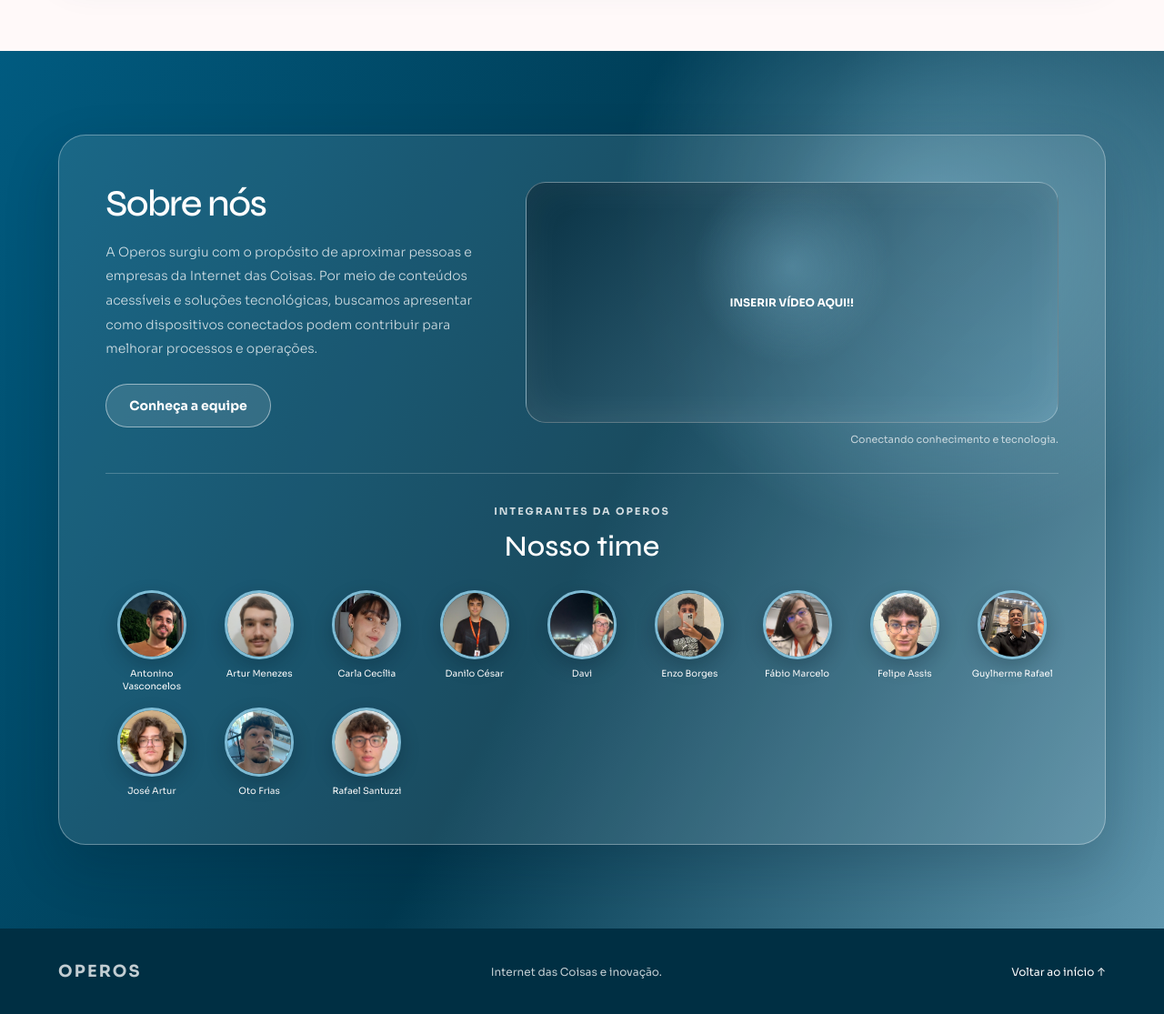
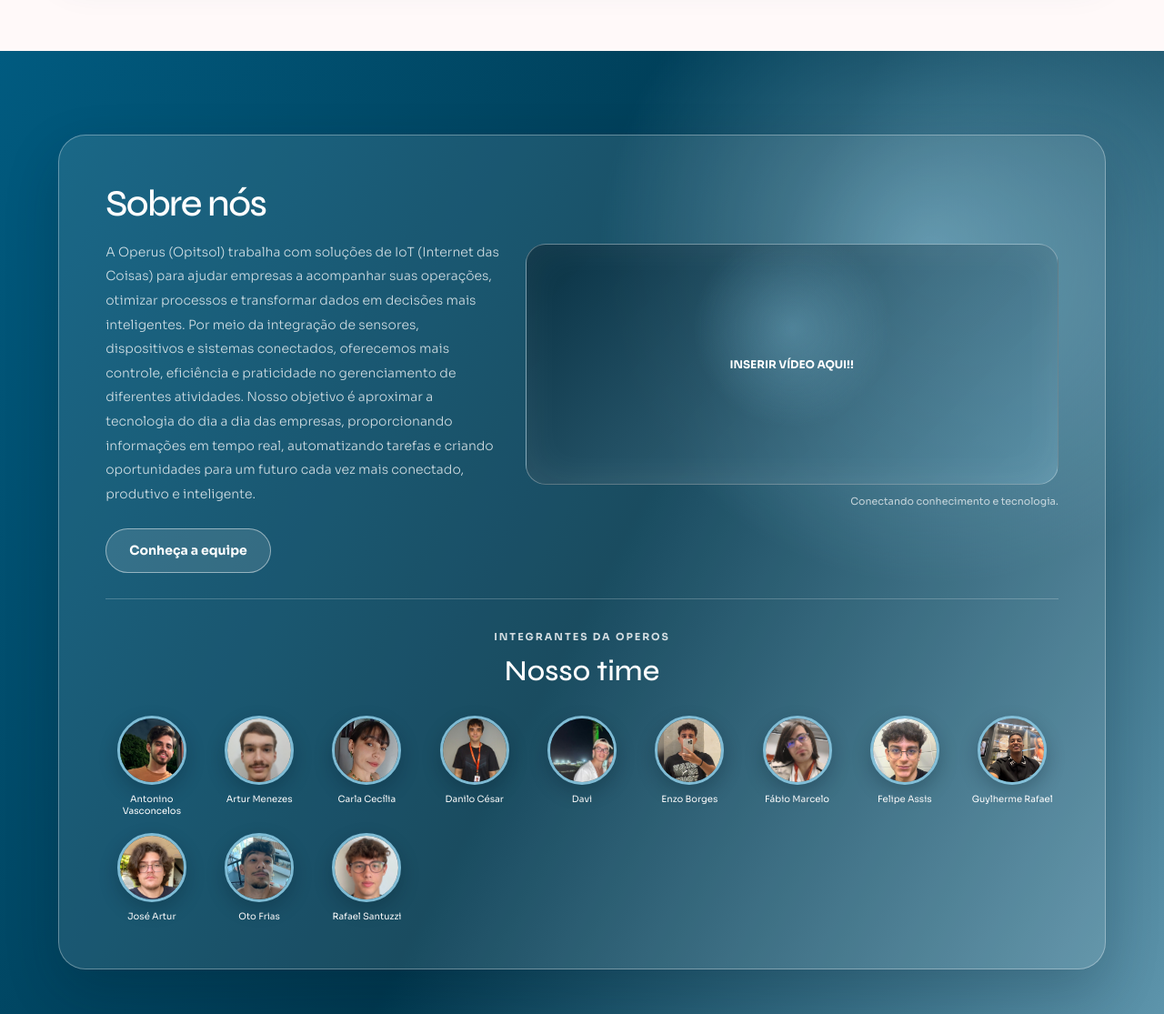
Before and after one commit to DanilolBorba/Operos, a Django app: page / in a window 1280 px wide. Shown: the part 3377-4492 px from the top of the page at 91% size. Run offline with Django 5.2, Linux system fonts and the light colour scheme.

Commit message:
correcao texto 'sobre nos'

```diff
--- a/entrega-02/perguntas/templates/perguntas/index.html
+++ b/entrega-02/perguntas/templates/perguntas/index.html
@@ -582,12 +582,7 @@
             <h2>Sobre nós</h2>
 
             <p>
-                A Operos surgiu com o propósito de aproximar
-                pessoas e empresas da Internet das Coisas.
-                Por meio de conteúdos acessíveis e soluções
-                tecnológicas, buscamos apresentar como
-                dispositivos conectados podem contribuir
-                para melhorar processos e operações.
+                A Operus (Opitsol) trabalha com soluções de IoT (Internet das Coisas) para ajudar empresas a acompanhar suas operações, otimizar processos e transformar dados em decisões mais inteligentes. Por meio da integração de sensores, dispositivos e sistemas conectados, oferecemos mais controle, eficiência e praticidade no gerenciamento de diferentes atividades. Nosso objetivo é aproximar a tecnologia do dia a dia das empresas, proporcionando informações em tempo real, automatizando tarefas e criando oportunidades para um futuro cada vez mais conectado, produtivo e inteligente.
             </p>
 
             <a
```
